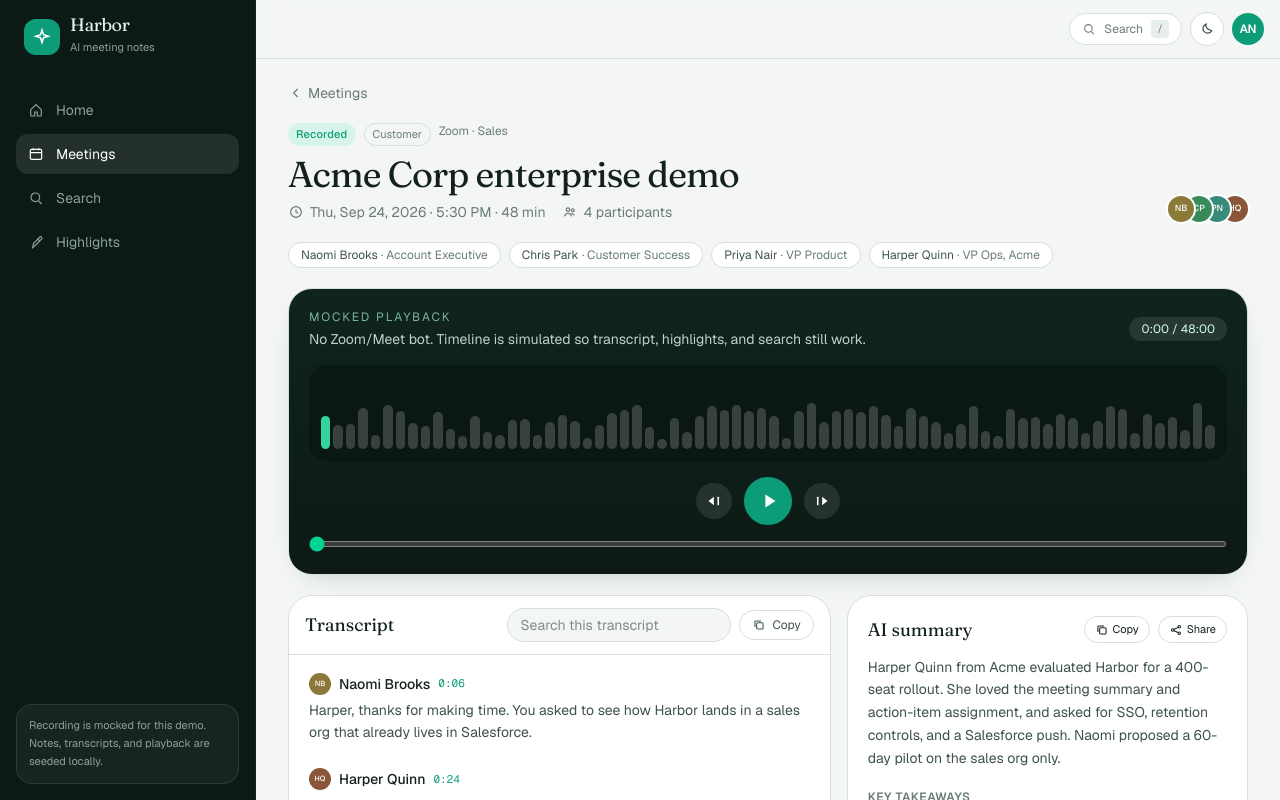
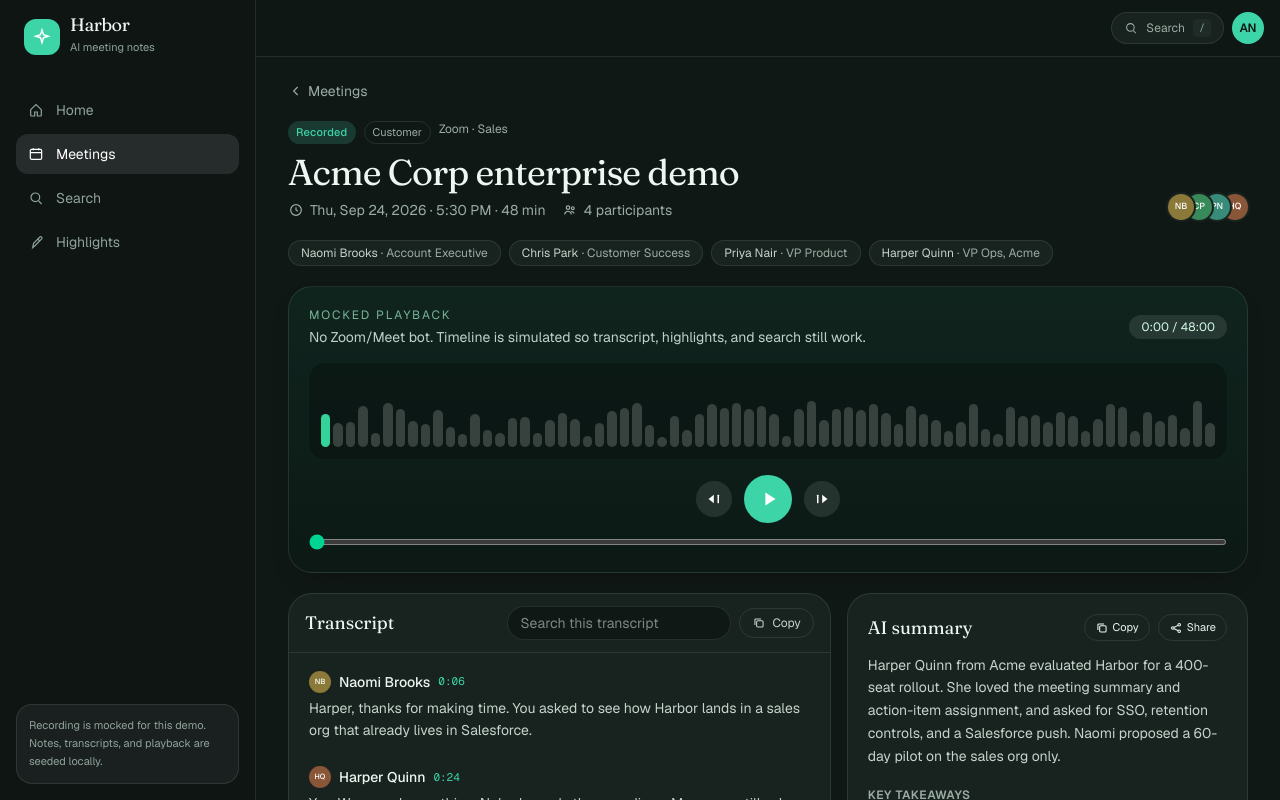
Before and after one commit to Anish2804/8x-fathom-clone, a Next.js app: page /meetings/acme-enterprise-demo in a window 1280 px wide. Shown: the top 800 px of the page. Built offline with nearby package versions, Linux system fonts and the light colour scheme.

Commit message:
Unify Harbor on a single dark surface.
Sidebar and content now share the same dark teal-gray palette so the app no longer splits a dark nav from a light page.

Co-authored-by: Cursor <cursoragent@cursor.com>

```diff
--- a/src/app/globals.css
+++ b/src/app/globals.css
@@ -1,45 +1,46 @@
 @import "tailwindcss";
 
 :root {
-  --bg: #f3f6f4;
-  --bg-elev: #ffffff;
-  --bg-muted: #e8eeea;
-  --ink: #13211c;
-  --ink-soft: #3d524a;
-  --muted: #6a7d75;
-  --line: #d5e0da;
-  --accent: #0c9d78;
-  --accent-hover: #0b8868;
-  --accent-soft: #d7f4ea;
-  --sidebar: #0c1915;
-  --sidebar-ink: #e7f2ec;
-  --sidebar-muted: #8aa397;
-  --warn: #b45309;
-  --warn-soft: #fef3c7;
-  --danger: #b42318;
-  --info: #2563eb;
-  --shadow: 0 10px 30px -18px rgba(18, 40, 32, 0.35);
+  color-scheme: dark;
+  --bg: #101816;
+  --bg-elev: #18221e;
+  --bg-muted: #1e2b26;
+  --ink: #eef6f1;
+  --ink-soft: #c5d4cc;
+  --muted: #9aada4;
+  --line: rgba(232, 241, 236, 0.1);
+  --accent: #3dd4a8;
+  --accent-hover: #64e0bb;
+  --accent-soft: #1a3a31;
+  --sidebar: #0e1513;
+  --sidebar-ink: #eef6f1;
+  --sidebar-muted: #8fa39a;
+  --warn: #f3c15b;
+  --warn-soft: #3a3018;
+  --danger: #f08880;
+  --info: #7ab8ff;
+  --shadow: 0 10px 28px -18px rgba(0, 0, 0, 0.75);
 }
 
 .dark {
-  --bg: #0b1210;
-  --bg-elev: #121c18;
-  --bg-muted: #18241f;
-  --ink: #e8f1ec;
-  --ink-soft: #c5d4cd;
-  --muted: #8b9e95;
-  --line: #24332d;
-  --accent: #27c399;
-  --accent-hover: #4ad4ac;
-  --accent-soft: #16352c;
-  --sidebar: #07110e;
-  --sidebar-ink: #e8f1ec;
-  --sidebar-muted: #7f9489;
-  --warn: #fbbf24;
-  --warn-soft: #3a2e12;
-  --danger: #f97066;
-  --info: #60a5fa;
-  --shadow: 0 12px 40px -20px rgba(0, 0, 0, 0.7);
+  --bg: #101816;
+  --bg-elev: #18221e;
+  --bg-muted: #1e2b26;
+  --ink: #eef6f1;
+  --ink-soft: #c5d4cc;
+  --muted: #9aada4;
+  --line: rgba(232, 241, 236, 0.1);
+  --accent: #3dd4a8;
+  --accent-hover: #64e0bb;
+  --accent-soft: #1a3a31;
+  --sidebar: #0e1513;
+  --sidebar-ink: #eef6f1;
+  --sidebar-muted: #8fa39a;
+  --warn: #f3c15b;
+  --warn-soft: #3a3018;
+  --danger: #f08880;
+  --info: #7ab8ff;
+  --shadow: 0 10px 28px -18px rgba(0, 0, 0, 0.75);
 }
 
 @theme inline {
--- a/src/app/layout.tsx
+++ b/src/app/layout.tsx
@@ -29,12 +29,12 @@ export default function RootLayout({ children }: LayoutProps<"/">) {
   return (
     <html
       lang="en"
-      className={`${geistSans.variable} ${geistMono.variable} ${fraunces.variable} h-full antialiased`}
+      className={`dark ${geistSans.variable} ${geistMono.variable} ${fraunces.variable} h-full antialiased`}
     >
-      <body className="min-h-full font-sans">
+      <body className="min-h-full bg-[var(--bg)] font-sans text-[var(--ink)]">
         <script
           dangerouslySetInnerHTML={{
-            __html: `try{var t=JSON.parse(localStorage.getItem("harbor.theme")||"null");if(t==="dark"||(!t&&matchMedia("(prefers-color-scheme: dark)").matches))document.documentElement.classList.add("dark")}catch(e){}`,
+            __html: `document.documentElement.classList.add("dark");`,
           }}
         />
         <ThemeProvider>
--- a/src/components/AppShell.tsx
+++ b/src/components/AppShell.tsx
@@ -8,12 +8,9 @@ import {
   IconHome,
   IconMark,
   IconMenu,
-  IconMoon,
   IconSearch,
   IconSpark,
-  IconSun,
 } from "@/components/icons";
-import { useTheme } from "@/components/ThemeProvider";
 
 const links = [
   { href: "/", label: "Home", icon: IconHome },
@@ -25,7 +22,6 @@ const links = [
 export function AppShell({ children }: { children: ReactNode }) {
   const pathname = usePathname();
   const router = useRouter();
-  const { theme, toggle } = useTheme();
   const [open, setOpen] = useState(false);
 
   useEffect(() => {
@@ -42,7 +38,7 @@ export function AppShell({ children }: { children: ReactNode }) {
   return (
     <div className="min-h-screen bg-[var(--bg)] text-[var(--ink)]">
       <aside
-        className={`fixed inset-y-0 left-0 z-40 w-64 border-r border-white/5 bg-[var(--sidebar)] p-4 text-[var(--sidebar-ink)] transition-transform md:translate-x-0 ${
+        className={`fixed inset-y-0 left-0 z-40 w-64 border-r border-white/10 bg-[var(--sidebar)] p-4 text-[var(--sidebar-ink)] transition-transform md:translate-x-0 ${
           open ? "translate-x-0" : "-translate-x-full"
         }`}
       >
@@ -118,14 +114,7 @@ export function AppShell({ children }: { children: ReactNode }) {
               Search
               <kbd className="rounded bg-[var(--bg-muted)] px-1.5 py-0.5 font-mono text-[10px]">/</kbd>
             </Link>
-            <button
-              onClick={toggle}
-              className="rounded-full border border-[var(--line)] bg-[var(--bg-elev)] p-2 text-[var(--ink-soft)] hover:bg-[var(--bg-muted)]"
-              aria-label="Toggle theme"
-            >
-              {theme === "dark" ? <IconSun className="h-4 w-4" /> : <IconMoon className="h-4 w-4" />}
-            </button>
-            <div className="flex h-8 w-8 items-center justify-center rounded-full bg-[var(--accent)] text-xs font-semibold text-white">
+            <div className="flex h-8 w-8 items-center justify-center rounded-full bg-[var(--accent)] text-xs font-semibold text-[#0c1613]">
               AN
             </div>
           </div>
--- a/src/components/ThemeProvider.tsx
+++ b/src/components/ThemeProvider.tsx
@@ -1,31 +1,18 @@
 "use client";
 
-import { createContext, useContext, useState, type ReactNode } from "react";
-import { loadTheme, saveTheme } from "@/lib/storage";
-
-type Theme = "light" | "dark";
+import { createContext, useContext, type ReactNode } from "react";
 
 const ThemeContext = createContext<{
-  theme: Theme;
+  theme: "dark";
   toggle: () => void;
-}>({ theme: "light", toggle: () => {} });
+}>({ theme: "dark", toggle: () => {} });
 
 export function ThemeProvider({ children }: { children: ReactNode }) {
-  const [theme, setTheme] = useState<Theme>(() => {
-    if (typeof window === "undefined") return "light";
-    const stored = loadTheme();
-    document.documentElement.classList.toggle("dark", stored === "dark");
-    return stored;
-  });
-
-  function toggle() {
-    const next = theme === "dark" ? "light" : "dark";
-    setTheme(next);
-    saveTheme(next);
-    document.documentElement.classList.toggle("dark", next === "dark");
-  }
-
-  return <ThemeContext.Provider value={{ theme, toggle }}>{children}</ThemeContext.Provider>;
+  return (
+    <ThemeContext.Provider value={{ theme: "dark", toggle: () => {} }}>
+      {children}
+    </ThemeContext.Provider>
+  );
 }
 
 export function useTheme() {
--- a/src/components/TranscriptPane.tsx
+++ b/src/components/TranscriptPane.tsx
@@ -126,7 +126,7 @@ function HighlightQuery({ text, query }: { text: string; query: string }) {
   return (
     <>
       {text.slice(0, i)}
-      <mark className="rounded bg-amber-200/80 px-0.5 text-inherit dark:bg-amber-300/30">{text.slice(i, i + q.length)}</mark>
+                    <mark className="rounded bg-[var(--accent-soft)] px-0.5 text-[var(--accent)]">{text.slice(i, i + q.length)}</mark>
       {text.slice(i + q.length)}
     </>
   );
```
